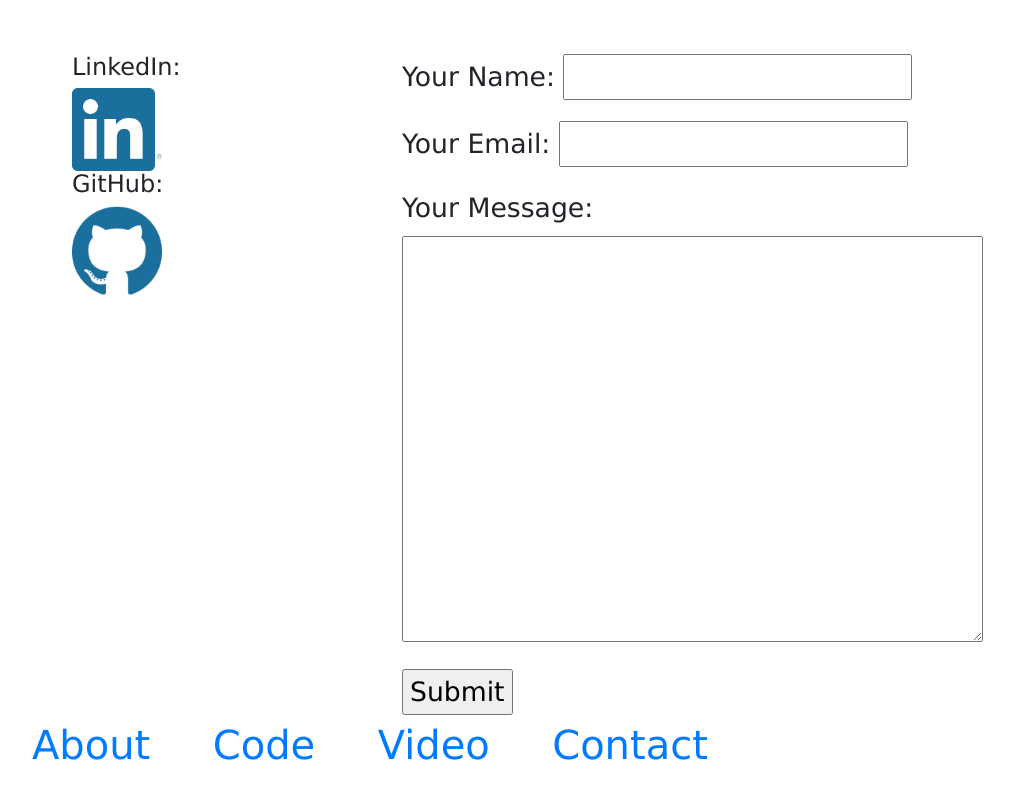
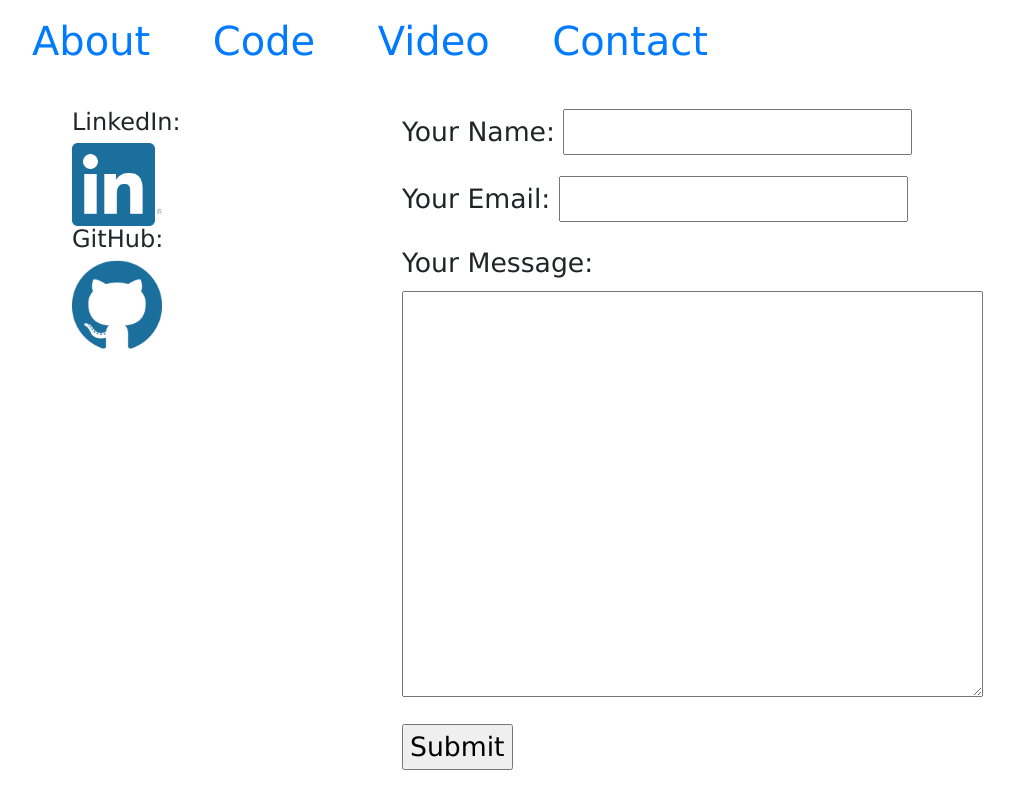
Before and after one commit to mauritt/PersonalSite, a Django app: page /contactpage/Contact in a window 1280 px wide. Shown: the whole page, without its empty margins (68-1082 px from the left). Run offline with Django 3.2, Linux system fonts and the light colour scheme; some libraries are stand-ins or nearby versions.

Commit message:
Moved nav to top of screen

```diff
--- a/PortfolioSite/LandingPage/templates/LandingPage/index.html
+++ b/PortfolioSite/LandingPage/templates/LandingPage/index.html
@@ -2,14 +2,7 @@
 {% block title %} Michael Auritt: Python Developer &amp; Video Producer{% endblock %}
 
 
-{% block content %}
-<div id="siteTitle">
-    <h1>Michael Auritt</h1>
-    <h2>Video Producer &amp; Self-taught Developer</h2>
-</div>
-{% endblock %}
-
-{% block footer %}
+{% block header %}
 <nav id="siteNav" class="row">
     <ul class="col-md-12">
         <li><a href="" onclick="changePage(this, 'aboutPage'); return false;">About</a></li>
@@ -19,3 +12,11 @@
     </ul>
 </nav>
 {% endblock %}
+
+
+{% block content %}
+<div id="siteTitle">
+    <h1>Michael Auritt</h1>
+    <h2>Video Producer &amp; Self-taught Developer</h2>
+</div>
+{% endblock %}
--- a/PortfolioSite/static/css/base.css
+++ b/PortfolioSite/static/css/base.css
@@ -5,11 +5,14 @@ body{
     font-size: 20pt;
 }
 
+
+
 /* Site Title */
 
 #siteTitle{
     margin-top:15%;
     margin-bottom: 10%;
+
 }
 
 #siteTitle h1{
@@ -25,7 +28,10 @@ body{
 
 /* Site Navigation */
 
-footer{
+
+header{
+    margin-top: 1%;
+    margin-bottom: 0;
 }
 
 #siteNav ul{
@@ -44,7 +50,7 @@ footer{
 
 /* Portfolio Page */
 #content{
-    padding-top: 5%;
+    padding-top: 2%;
 }
 
 
@@ -75,7 +81,6 @@ footer{
 
 #details #description{
     font-size: .75em;
-    height: 10em;
 }
 
 /* Portfolio Projects List */
@@ -94,6 +99,8 @@ footer{
     border-width: 2px;
     cursor: pointer;
     margin-bottom: 5%;
+
+
 
 }
 #projects h3{
```
